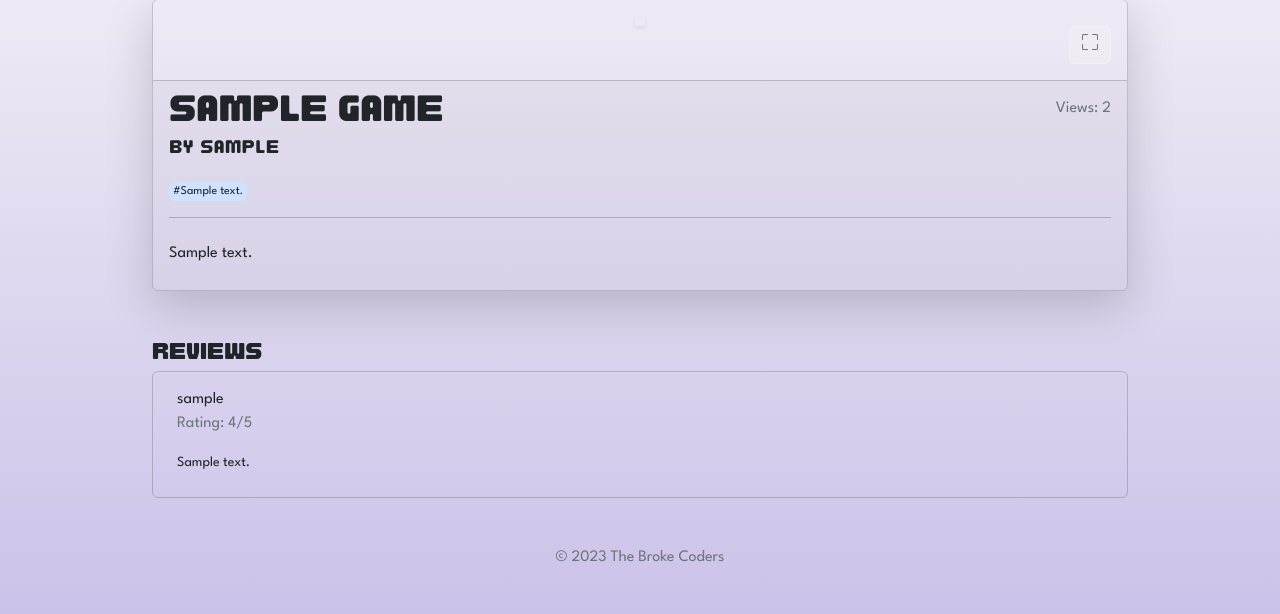
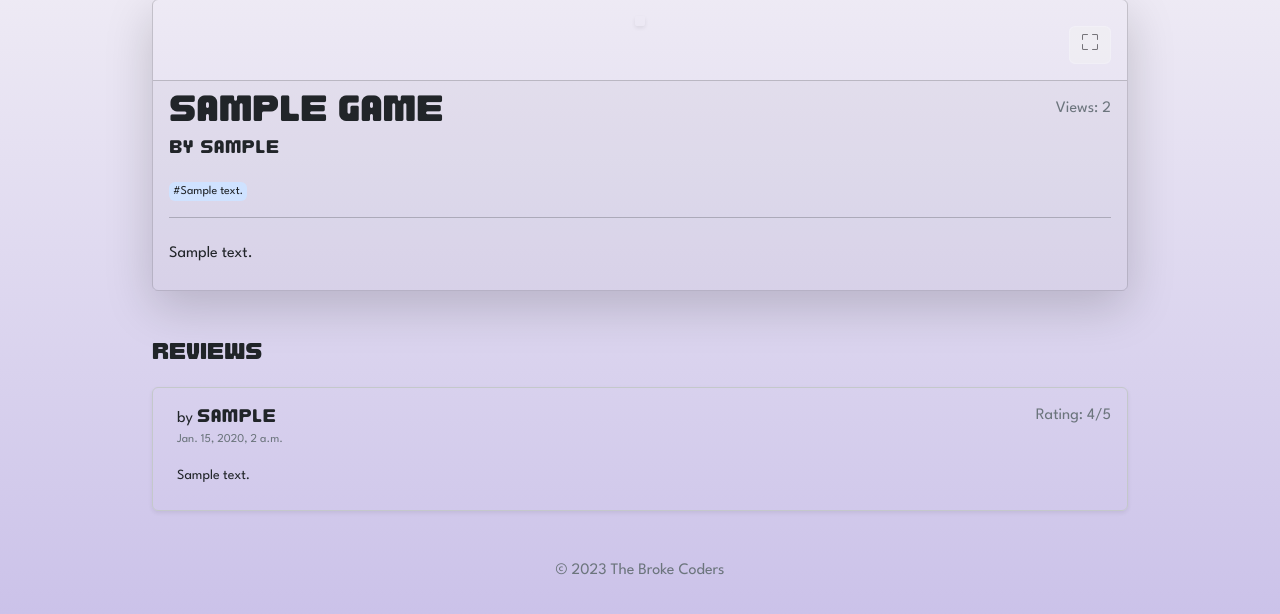
Before and after one commit to tadashibashi/bgs, a Django app: page /games/1/ in a window 1280 px wide. Shown: the part 77-691 px from the top of the page. Run offline with Django 5.2, Linux system fonts and the light colour scheme; tables that the repository leaves empty hold one stand-in row (values such as "Sample post"); some libraries are stand-ins or nearby versions.

Commit message:
refactor edit review modal script from jquery -> vanilla javascript

```diff
--- a/main_app/static/css/reviews.css
+++ b/main_app/static/css/reviews.css
@@ -14,6 +14,7 @@
 
 .review-user {
   display: flex;
+  flex-direction: column;
   align-items: center;
 }
 
@@ -23,10 +24,29 @@
   margin-right: 10px;
 }
 
-  .review-rating {
-    font-weight: bold;
-  }
 
 .review-content {
   font-size: 14px;
 }
+
+#write-review {
+  position: relative;
+  z-index: 0;
+}
+
+#write-review::after {
+  content: " ";
+  width: 100%;
+  height: 100%;
+  position: absolute;
+  top: 0;
+  left: 0;
+  box-shadow: 2px 2px 8px 8px rgba(0, 0, 0, 0.06);
+  opacity: 0;
+  transition: opacity .3s ease-in-out;
+  z-index: -1;
+}
+
+#write-review:hover::after {
+  opacity: 1;
+}
--- a/main_app/templates/review/reviews.html
+++ b/main_app/templates/review/reviews.html
@@ -1,55 +1,32 @@
 {% load static %}
 <link rel="stylesheet" href="{% static 'css/reviews.css' %}">
-{% for review in game.review_set.all %}
-    <div class="card bg-transparent pt-3 ps-4 pe-4 pb-2 mb-5">
-        {% if user.is_authenticated and user == review.user %}
-            <div class="position-absolute end-0 me-2">
-                <button type="button" class="btn text-secondary edit-review-btn" style="width:60px;padding:0;"
-                        data-review-id="{{ review.id }}"
-                        data-review-content="{{ review.content }}"
-                        data-review-rating="{{ review.rating }}">
-                    <i class="bi bi-pencil-fill"></i> Edit
-                </button>
-            </div>
 
-        {% endif %}
-        <div class="review-headeri mb-0">
-            <div class="review-user">
-                {% comment %} <img src="{{user.profile.avatar.url }}" alt="User Avatar"> {% endcomment %}
-                <p class="mb-0">{{ review.user.username }}</p>
-            </div>
-
-        </div>
-        <p class="text-secondary">Rating: {{ review.rating }}/5</p>
-        <p class="review-content">{{ review.content }}</p>
-
-    </div>
-{% endfor %}
+{# Write Review Form #}
 
 {# review writing/editing available only to registered users #}
 {% if user.is_authenticated %}
     {# only allow user to write review if they are not the game's creator #}
     {% if user.id != game.user_id %}
-        <div class="card bg-transparent">
+        <div id="write-review" class="card bg-transparent mt-4">
             <div class="card-header">
-                <h3>Write a Review</h3>
+                <h6>Write Review</h6>
             </div>
             <div class="card-body">
                 <form method="post" action="{% url 'add_review' game.id %}">
                     {% csrf_token %}
                     <textarea class="form-control mb-3" name="content"></textarea>
                     <label for="rating-input">
-                        Rating:
+                        Rating
                     </label>
-                    <select id="rating-input" class="mb-4" name="rating">
+                    <select id="rating-input" class="ms-2" name="rating">
                         <option value="5">5</option>
                         <option value="4">4</option>
                         <option value="3">3</option>
                         <option value="2">2</option>
                         <option value="1">1</option>
                     </select>
-                    <div>
-                        <button class="btn btn-secondary" type="submit">Submit Review</button>
+                    <div class="float-end">
+                        <button class="btn btn-secondary" type="submit">Submit</button>
                     </div>
 
                 </form>
@@ -58,19 +35,113 @@
     {% endif %}
     {% include 'review/include/edit-modal.html' %}
 
+    {# Should be refactored to vanilla js #}
     <script src="https://code.jquery.com/jquery-3.6.0.min.js"></script>
     <script>
-        $(document).ready(function() {
-            $('.edit-review-btn').click(function() {
-                let reviewId = $(this).data('review-id');
-                $('#edit-form').attr('action', '{% url "edit_review" 0 %}'.replace('0', reviewId));
-                $('#delete-review-form').attr('action', '{% url "delete_review" 0 %}'.replace('0', reviewId));
-                let reviewContent = $(this).data('review-content');
-                let reviewRating = $(this).data('review-rating');
-                $('#edit-text').val(reviewContent);
-                $('#edit-rating').val(reviewRating);
-                $('#edit-modal').modal('show');
-            });
+        window.addEventListener("load", () => {
+            if (!bootstrap) {
+                console.error("Bootstrap 5.3 was not found: plase load it for review edit modal to function.");
+                return;
+            }
+            const btns = document.getElementsByClassName("edit-review-btn");
+
+            for (const btn of btns) {
+                btn.addEventListener("click", () => {
+                    const reviewId = btn.dataset["review-id"];
+                    const reviewElId = "review-" + reviewId;
+
+                    // Find all necessary elements to do work
+
+                    const editForm = document.getElementById("edit-form");
+                    if (!editForm) {
+                        console.error("Failed to find review edit form");
+                        return;
+                    }
+
+                    const deleteReviewForm = document.getElementById("delete-review-form");
+                    if (!deleteReviewForm) {
+                        console.error("Failed to find delete review form");
+                        return;
+                    }
+
+                    // Get content and rating from corresponding review
+                    const reviewContentEl = document.querySelector(`#${reviewElId} .review-content`);
+                    if (!reviewContentEl) {
+                        console.error("Failed to find review content element");
+                        return;
+                    }
+
+                    const reviewRatingEl = document.querySelector(`#${reviewElId} .review-rating`);
+                    if (!reviewRatingEl) {
+                        console.error("Failed to find review rating element");
+                        return;
+                    }
+
+                    // get edit form inputs
+                    const editTextEl = document.getElementById("edit-text");
+                    if (!editTextEl) {
+                        console.error("Failed to find edit modal text element");
+                        return;
+                    }
+
+                    const editRatingEl = document.getElementById("edit-rating");
+                    if (!editRatingEl) {
+                        console.error("Failed to find edit modal rating element");
+                        return;
+                    }
+
+                    const editModal = new bootstrap.Modal(document.getElementById('edit-modal'));
+
+
+                    // found everything, now commit changes
+
+                    const reviewContent = reviewContentEl.innerText;
+                    const reviewRating = reviewRatingEl.innerText;
+
+                    console.log(reviewRatingEl);
+
+                    // set form actions to point to review id info
+                    deleteReviewForm.setAttribute("action", '{% url "delete_review" 0 %}'.replace('0', reviewId));
+                    editForm.setAttribute("action", '{% url "edit_review" 0 %}'.replace('0', reviewId));
+
+                    editTextEl.value = reviewContent;
+                    editRatingEl.value = reviewRating;
+
+                    editModal.show();
+                });
+            }
         });
     </script>
 {% endif %}
+
+
+{# posted reviews for game #}
+<div class="mb-5">
+    {% for review in game.review_set.all %}
+        <div id="review-{{ review.id }}" class="card bg-transparent pt-3 ps-4 pe-4 pb-2 mt-4 mb-4 shadow-sm border-1 border-secondary-subtle">
+            {# Rating #}
+            <span class="text-secondary position-absolute end-0 me-3 text-end">Rating: <span class="review-rating">{{ review.rating }}</span>/5</span>
+
+            {# Edit button #}
+            {% if user.is_authenticated and user == review.user %}
+            <div class="position-absolute end-0 bottom-0 me-2 mb-2">
+                <button type="button" class="btn text-secondary edit-review-btn" style="width:60px;padding:0;" data-review-id="{{ review.id }}">
+                    <i class="bi bi-pencil-fill"></i> Edit
+                </button>
+            </div>
+            {% endif %}
+
+            <div class="review-headeri mb-0">
+                <div class="">
+                    {% comment %} <img src="{{user.profile.avatar.url }}" alt="User Avatar"> {% endcomment %}
+                    <p class="mb-0">by <a class="text-decoration-none d-inline nav-link">{{ review.user.username }}</a></p>
+                    <p class="text-secondary text-tiny">{{ review.created_at }}</p>
+                </div>
+
+            </div>
+
+            <p class="review-content">{{ review.content }}</p>
+
+        </div>
+    {% endfor %}
+</div>
```
Lines whose indentation alone changed are shown as unchanged.
